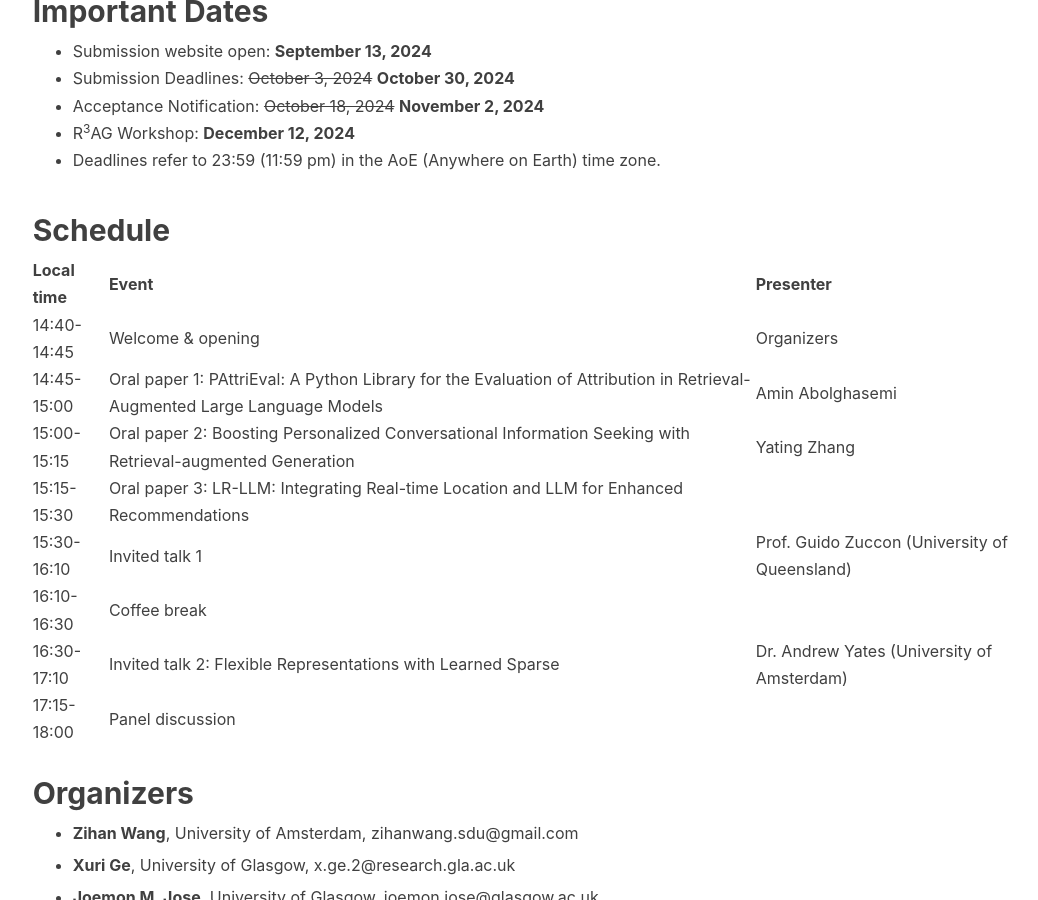
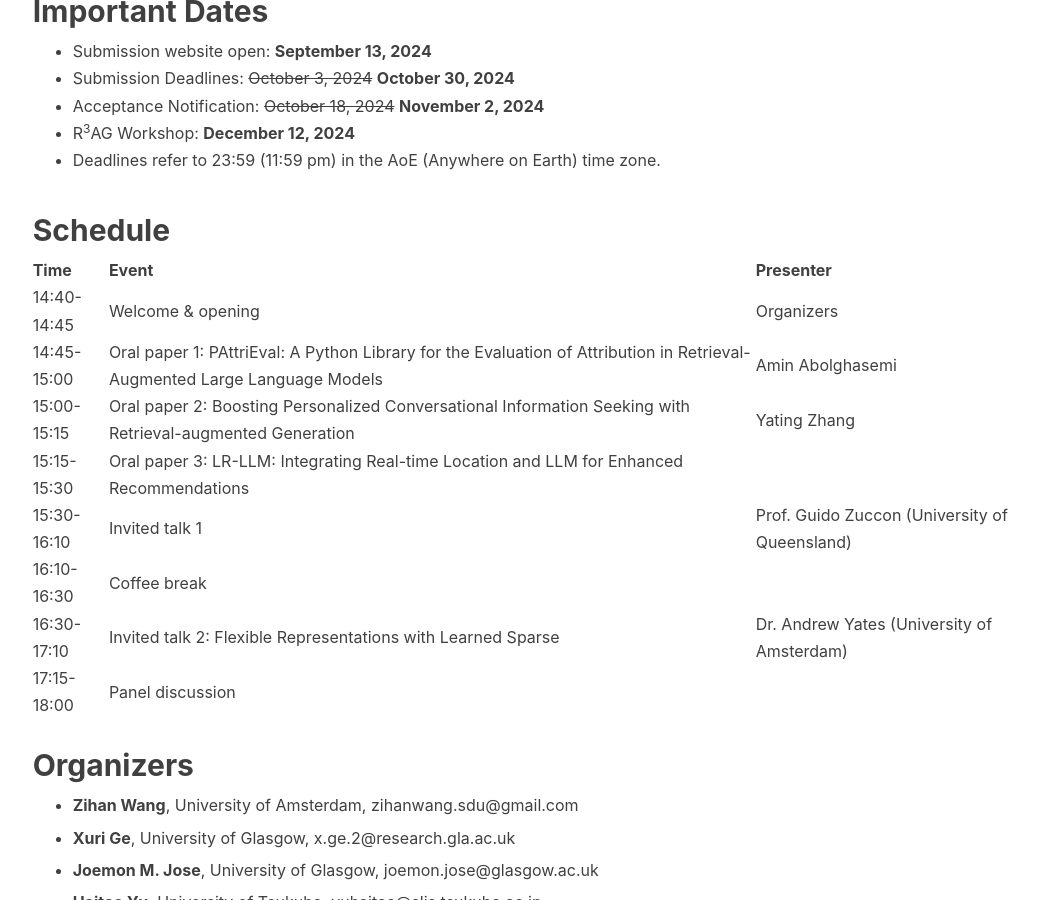
Before and after one commit to R3AG-SIGIR-AP/R3AG-SIGIR-AP.github.io, a Jekyll site: the page built from index.md, in a window 1280 px wide and 900 px high, scrolled down 1667 px. Shown: the whole window, without its empty margins (89-1127 px from the left). Built offline with Jekyll 4.4.1, drawn with Linux system fonts in a browser that asks for light colours; nearby versions of some CDN libraries; our own code applies the rules of GitHub Pages for plain Markdown files.

Commit message:
Update index.md

```diff
--- a/index.md
+++ b/index.md
@@ -35,7 +35,7 @@ At least one author of each accepted paper must attend the workshop on-site and
 
 ## <a name='Schedule' style="color: inherit; text-decoration: none; text-align: center;"> Schedule </a>
 
-|  Local time          |  Event                                                                                                               |  Presenter                                             |
+| Time          |  Event                                                                                                               |  Presenter                                             |
 |-------------------------------|------------------------------------------------------------------------------------------------|---------------------|
 | 14:40-14:45 | Welcome & opening                                                                                                          | Organizers                                    |
 | 14:45-15:00 | Oral paper 1: PAttriEval: A Python Library for the Evaluation of Attribution in Retrieval-Augmented Large Language Models  | Amin Abolghasemi |
```
